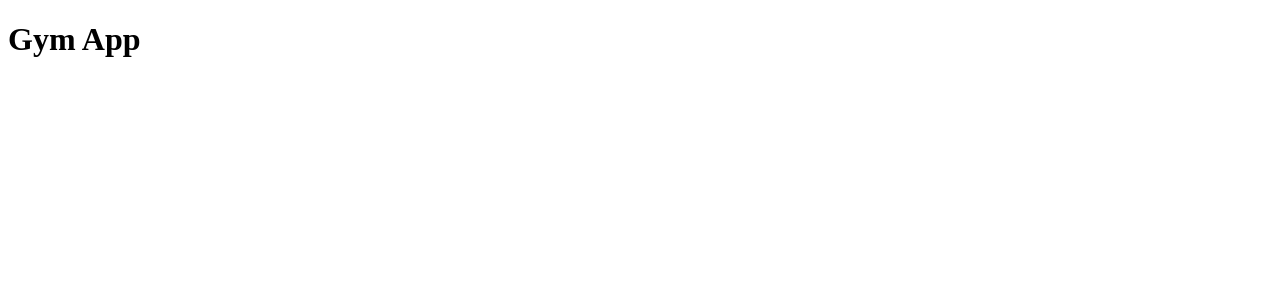
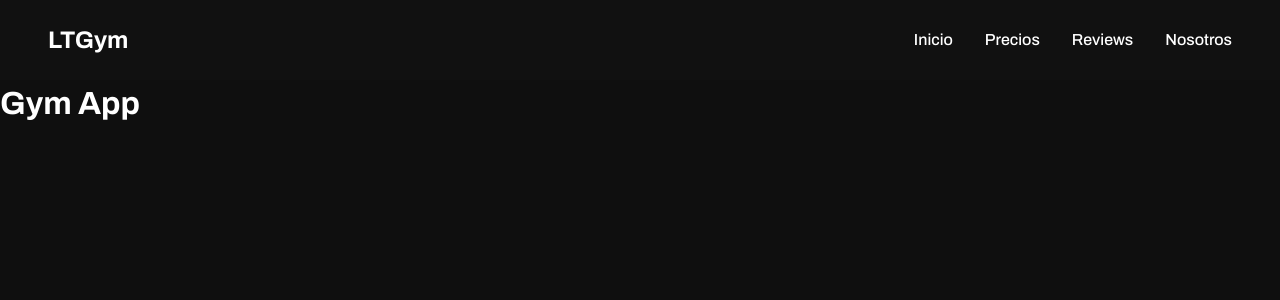
Before and after one commit to LukaCaceres/ltgym, a React (Vite) app: page / in a window 1280 px wide. Shown: the top 300 px of the page. Built offline with nearby package versions, Linux system fonts and the light colour scheme.

Commit message:
feat(navbar): add navbar with mobile first and global css variables

```diff
--- a/package.json
+++ b/package.json
@@ -11,7 +11,8 @@
   },
   "dependencies": {
     "react": "^19.2.6",
-    "react-dom": "^19.2.6"
+    "react-dom": "^19.2.6",
+    "react-icons": "^5.6.0"
   },
   "devDependencies": {
     "@eslint/js": "^10.0.1",
--- a/src/App.jsx
+++ b/src/App.jsx
@@ -1,10 +1,14 @@
 import { useState } from 'react'
-
+import Navbar from './components/Navbar'
 function App() {
 
 
   return (
-    <h1>Gym App</h1>
+    <>
+      <Navbar></Navbar>
+      <h1>Gym App</h1>
+    </>
+
   )
 }
 
--- /dev/null
+++ b/src/components/Navbar.jsx
@@ -0,0 +1,52 @@
+import { useState } from "react";
+import { FaBars, FaTimes } from "react-icons/fa";
+import "../styles/Navbar.css";
+
+function Navbar() {
+  const [isOpen, setIsOpen] = useState(false);
+
+  const closeMenu = () => {
+    setIsOpen(false);
+  };
+
+  return (
+    <nav className="navbar">
+      <div className="logo">LTGym</div>
+
+      <button
+        className="menu-btn"
+        onClick={() => setIsOpen(!isOpen)}
+      >
+        {isOpen ? <FaTimes /> : <FaBars />}
+      </button>
+
+      <ul className={`nav-links ${isOpen ? "active" : ""}`}>
+        <li>
+          <a href="#inicio" onClick={closeMenu}>
+            Inicio
+          </a>
+        </li>
+
+        <li>
+          <a href="#precios" onClick={closeMenu}>
+            Precios
+          </a>
+        </li>
+
+        <li>
+          <a href="#reviews" onClick={closeMenu}>
+            Reviews
+          </a>
+        </li>
+
+        <li>
+          <a href="#nosotros" onClick={closeMenu}>
+            Nosotros
+          </a>
+        </li>
+      </ul>
+    </nav>
+  );
+}
+
+export default Navbar;
--- a/src/main.jsx
+++ b/src/main.jsx
@@ -1,6 +1,8 @@
 import { StrictMode } from 'react'
 import { createRoot } from 'react-dom/client'
 import App from './App.jsx'
+import './styles/index.css'
+
 
 createRoot(document.getElementById('root')).render(
   <StrictMode>
--- /dev/null
+++ b/src/styles/index.css
@@ -0,0 +1,100 @@
+@import url('https://fonts.googleapis.com/css2?family=Archivo:wght@100..900&display=swap');
+
+:root {
+    /* COLORS */
+
+    --bg-primary: #0f0f0f;
+    --bg-secondary: #111111;
+    --bg-card: #1a1a1a;
+
+    --text-primary: #ffffff;
+    --text-secondary: #b3b3b3;
+
+    --accent-primary: #ff7a00;
+    --accent-hover: #ff9500;
+
+    --border-color: #222222;
+
+    /* TYPOGRAPHY */
+
+    --font-primary: 'Archivo', sans-serif;
+
+    --fs-sm: 0.875rem;
+    --fs-base: 1rem;
+    --fs-lg: 1.25rem;
+    --fs-xl: 1.5rem;
+    --fs-2xl: 2rem;
+    --fs-3xl: 3rem;
+
+    /* SPACING */
+
+    --spacing-sm: 0.5rem;
+    --spacing-md: 1rem;
+    --spacing-lg: 1.5rem;
+    --spacing-xl: 2rem;
+
+    /* BORDER RADIUS */
+
+    --radius-sm: 0.5rem;
+    --radius-md: 1rem;
+
+    /* TRANSITIONS */
+
+    --transition-fast: 0.2s ease;
+    --transition-normal: 0.3s ease;
+}
+
+/* RESET */
+
+*,
+*::before,
+*::after {
+    margin: 0;
+    padding: 0;
+    box-sizing: border-box;
+}
+
+html {
+    scroll-behavior: smooth;
+}
+
+body {
+    background-color: var(--bg-primary);
+
+    color: var(--text-primary);
+
+    font-family: var(--font-primary);
+
+    line-height: 1.5;
+}
+
+img {
+    max-width: 100%;
+    display: block;
+}
+
+button,
+input,
+textarea {
+    font: inherit;
+}
+
+a {
+    text-decoration: none;
+    color: inherit;
+}
+
+ul {
+    list-style: none;
+}
+
+/* GLOBAL HELPERS */
+
+.container {
+    width: min(90%, 75rem);
+    margin: 0 auto;
+}
+
+.section {
+    padding: 5rem 0;
+}
--- /dev/null
+++ b/src/styles/navbar.css
@@ -0,0 +1,155 @@
+.navbar {
+    width: 100%;
+    height: 5rem;
+
+    padding: 0 var(--spacing-lg);
+
+    display: flex;
+    align-items: center;
+    justify-content: space-between;
+
+    background-color: var(--bg-secondary);
+
+    position: sticky;
+    top: 0;
+
+    z-index: 1000;
+}
+
+.logo {
+    font-size: var(--fs-xl);
+    font-weight: 700;
+
+    color: var(--text-primary);
+
+    cursor: pointer;
+}
+
+.menu-btn {
+    background: none;
+    border: none;
+
+    color: var(--text-primary);
+
+    font-size: 1.8rem;
+
+    cursor: pointer;
+
+    display: flex;
+    align-items: center;
+    justify-content: center;
+}
+
+.nav-links {
+    position: absolute;
+
+    top: 5rem;
+    left: 0;
+
+    width: 100%;
+
+    background-color: var(--bg-secondary);
+
+    display: flex;
+    flex-direction: column;
+
+    max-height: 0;
+
+    overflow: hidden;
+
+    transition: max-height var(--transition-normal);
+}
+
+.nav-links.active {
+    max-height: 25rem;
+}
+
+.nav-links li {
+    border-top: 0.0625rem solid var(--border-color);
+}
+
+.nav-links a {
+    display: block;
+
+    padding: var(--spacing-md) var(--spacing-lg);
+
+    font-size: var(--fs-base);
+    font-weight: 500;
+
+    transition:
+        color var(--transition-fast),
+        background-color var(--transition-fast);
+}
+
+.nav-links a:hover {
+    background-color: var(--bg-card);
+    color: var(--accent-primary);
+}
+
+/* TABLET */
+
+@media (min-width: 48rem) {
+    .navbar {
+        padding: 0 3rem;
+    }
+}
+
+/* DESKTOP */
+
+@media (min-width: 64rem) {
+    .menu-btn {
+        display: none;
+    }
+
+    .nav-links {
+        position: static;
+
+        width: auto;
+
+        background: none;
+
+        flex-direction: row;
+        align-items: center;
+
+        gap: 2rem;
+
+        max-height: none;
+
+        overflow: visible;
+    }
+
+    .nav-links li {
+        border: none;
+    }
+
+    .nav-links a {
+        padding: 0;
+
+        position: relative;
+    }
+
+    .nav-links a::after {
+        content: "";
+
+        position: absolute;
+
+        left: 0;
+        bottom: -0.3rem;
+
+        width: 0%;
+        height: 0.125rem;
+
+        background-color: var(--accent-primary);
+
+        transition: width var(--transition-fast);
+    }
+
+    .nav-links a:hover {
+        background: none;
+        color: var(--accent-primary);
+    }
+
+    .nav-links a:hover::after {
+        width: 100%;
+    }
+}
```
Also changed, not shown: 1 other file (tests, documents, lock files or other folders).
